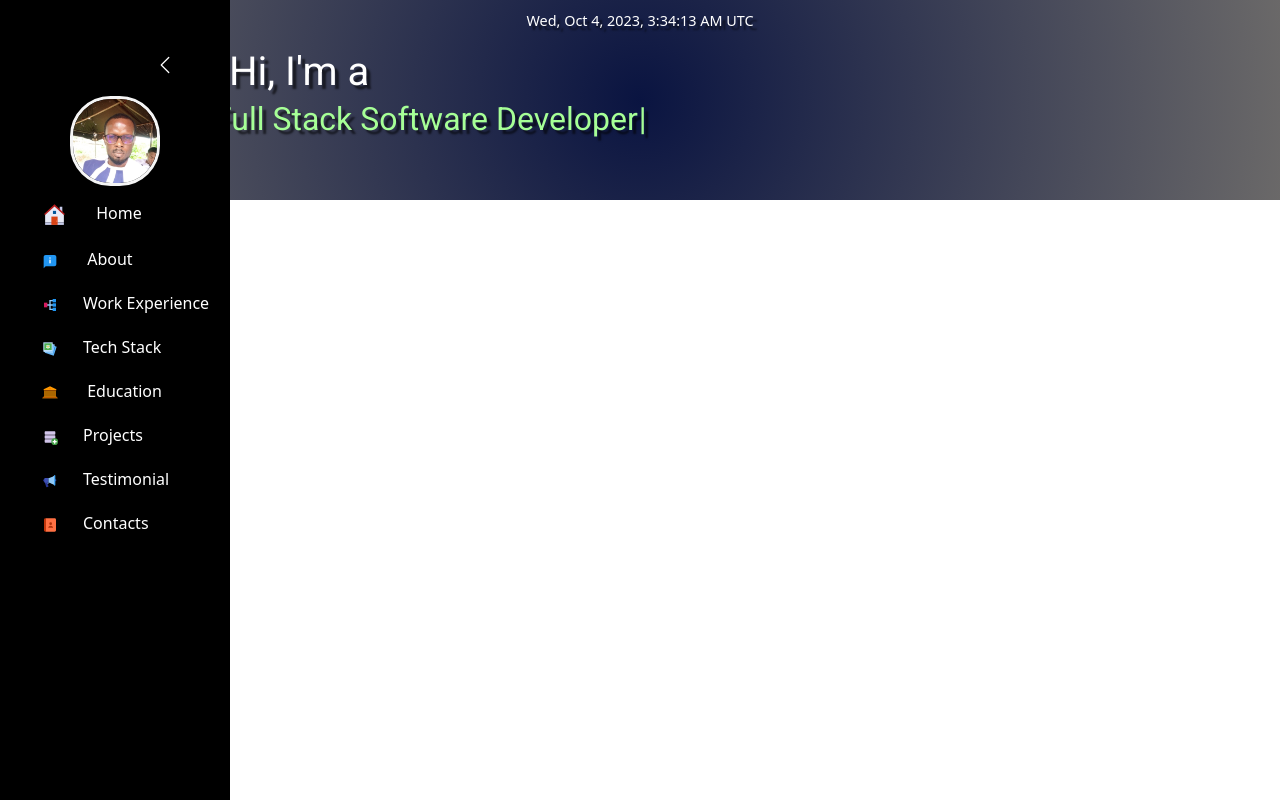
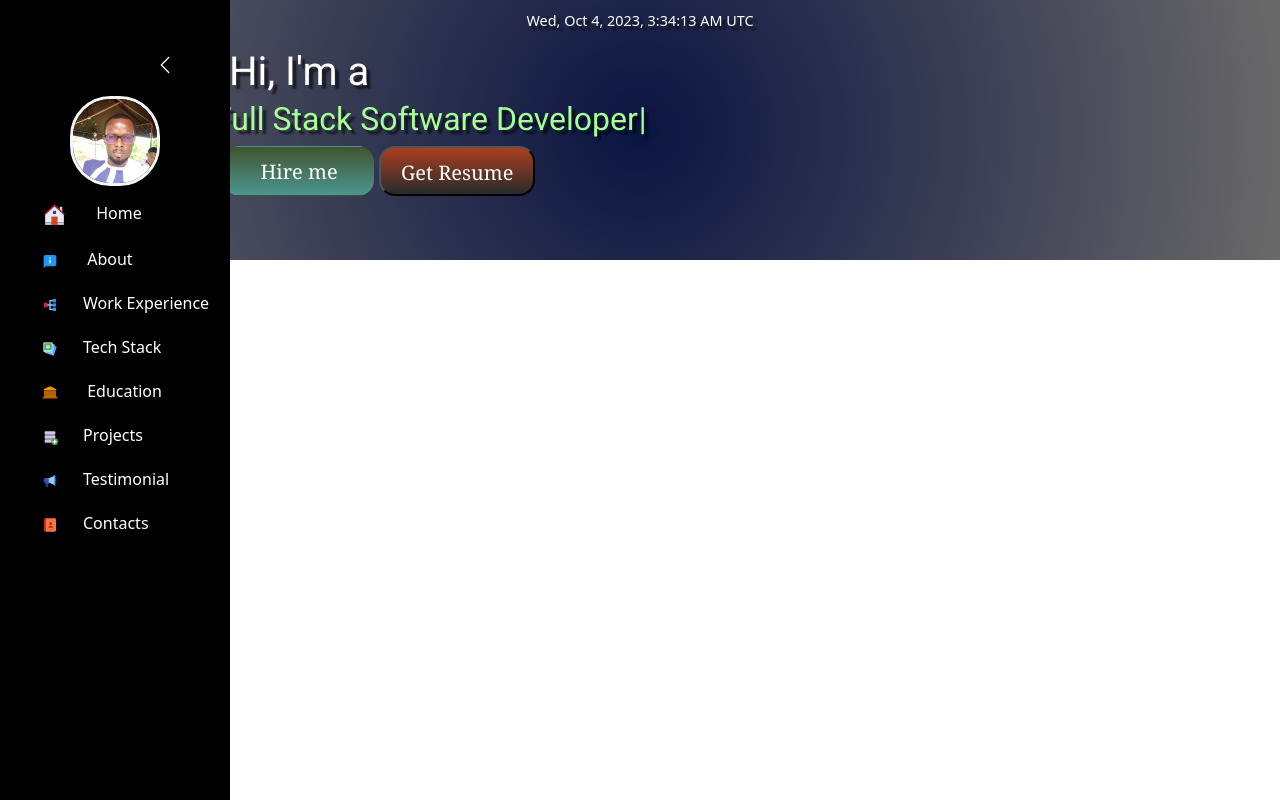
Before and after one commit to steno1/PortfolioSiteReact, a React (Create React App) app: page / in a window 1280 px wide. Built offline with nearby package versions, Linux system fonts and the light colour scheme.

Commit message:
customize Home.js

```diff
--- a/src/Components/Home/Home.css
+++ b/src/Components/Home/Home.css
@@ -1,5 +1,5 @@
 .home{
-    height: 200px;
+    height: 260px;
    color:white;
 
 }
@@ -29,3 +29,91 @@
     .time {
 word-wrap: break-word;
     }
+
+    .button-for-action{
+display: flex;
+margin-left: 130px;
+    }
+
+    .btn {
+        background: #41542e;
+        background-image: -webkit-linear-gradient(top, #41542e, #4b9692);
+        background-image: -moz-linear-gradient(top, #41542e, #4b9692);
+        background-image: -ms-linear-gradient(top, #41542e, #4b9692);
+        background-image: -o-linear-gradient(top, #41542e, #4b9692);
+        background-image: linear-gradient(to bottom, #41542e, #4b9692);
+        -webkit-border-radius: 16;
+        -moz-border-radius: 16;
+        border-radius: 16px;
+        font-family: Georgia;
+        color: #ffffff;
+        font-size: 20px;
+        padding: 10px 20px 10px 20px;
+        text-decoration: none;
+        width: 150px;
+        margin-right: 5px;
+        height: 50px;
+      }
+
+
+      .btn:hover {
+        background: #8dbf37;
+        background-image: -webkit-linear-gradient(top, #8dbf37, #47361c);
+        background-image: -moz-linear-gradient(top, #8dbf37, #47361c);
+        background-image: -ms-linear-gradient(top, #8dbf37, #47361c);
+        background-image: -o-linear-gradient(top, #8dbf37, #47361c);
+        background-image: linear-gradient(to bottom, #8dbf37, #47361c);
+        text-decoration: none;
+      }
+
+
+
+      .btn2 {
+        background: #ab3e20;
+        background-image: -webkit-linear-gradient(top, #ab3e20, #282b2b);
+        background-image: -moz-linear-gradient(top, #ab3e20, #282b2b);
+        background-image: -ms-linear-gradient(top, #ab3e20, #282b2b);
+        background-image: -o-linear-gradient(top, #ab3e20, #282b2b);
+        background-image: linear-gradient(to bottom, #ab3e20, #282b2b);
+        -webkit-border-radius: 16;
+        -moz-border-radius: 16;
+        border-radius: 16px;
+        font-family: Georgia;
+        color: #ffffff;
+        font-size: 20px;
+        padding: 10px 20px 10px 20px;
+        text-decoration: none;
+        height: 50px;
+
+      }
+
+      .btn2:hover {
+        background: #886dc9;
+        background-image: -webkit-linear-gradient(top, #886dc9, #47361c);
+        background-image: -moz-linear-gradient(top, #886dc9, #47361c);
+        background-image: -ms-linear-gradient(top, #886dc9, #47361c);
+        background-image: -o-linear-gradient(top, #886dc9, #47361c);
+        background-image: linear-gradient(to bottom, #886dc9, #47361c);
+        text-decoration: none;
+      }
+
+      a {
+        text-decoration: none;
+        color: inherit;
+    }
+
+      @media (max-width: 767px) {
+        .btn {
+            width: 120px;
+            font-size: 15px;
+            padding: 5px 10px 5px 10px;
+        }
+        .btn2 {
+            width: 120px;
+            font-size: 15px;
+            padding: 5px 10px 5px 10px;
+        }
+        .button-for-action{
+
+            margin-left: 100px;}
+    }
--- a/src/Components/Home/Home.js
+++ b/src/Components/Home/Home.js
@@ -2,6 +2,7 @@ import "./Home.css"
 
 import Time from "../Time/Time";
 import Typewriter from 'typewriter-effect';
+import myCv from "./Pdf newest.pdf"
 
 const Home = () => {
   return (
@@ -24,6 +25,12 @@ const Home = () => {
               }}
             />
           </h2>
+          <div className="button-for-action">
+          <button className="btn">Hire me</button>
+          <button className="btn2"><a href={myCv}
+           download="Onu Princeley Toochukwu Resume">Get Resume</a></button>
+          </div>
+
         </div>
       </div>
 
```
Also changed, not shown: 1 other file (tests, documents, lock files or other folders).
